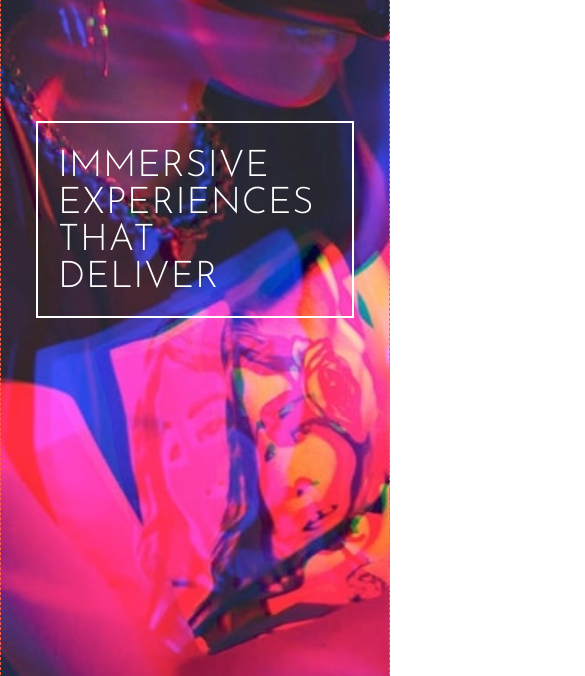
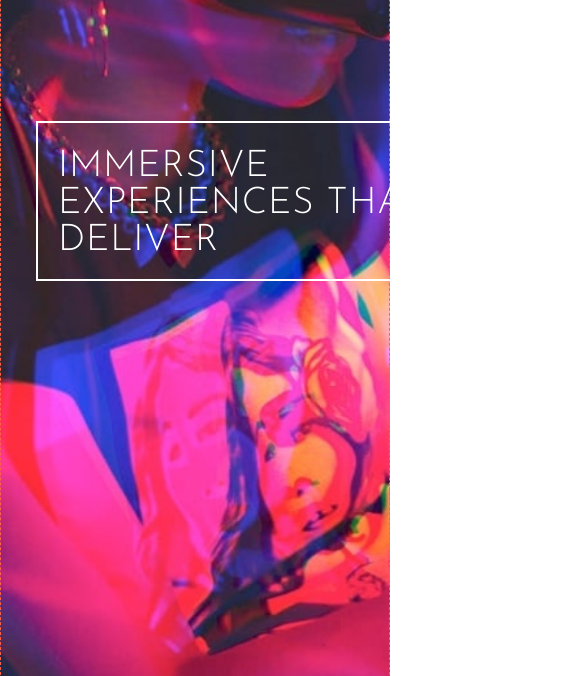
Before and after one commit to tascintra/loopstudios, a website built with Vite: page index.html in a window 390 px wide. Shown: the part 166-842 px from the top of the page, 585 px wide, since content can reach past the window. Built offline with nearby package versions, Linux system fonts and the light colour scheme.

Commit message:
the leader media query fixed

```diff
--- a/src/css/header.css
+++ b/src/css/header.css
@@ -127,6 +127,13 @@ header {
   }
 }
 
+@media (max-width: 600px) {
+  .main-title {
+    font-size: 3rem;
+    padding: 40px 20px 25px 40px;
+  }
+}
+
 @media (max-width: 575px) {
   .top-menu {
     padding: 65px 35px;
@@ -134,15 +141,9 @@ header {
 
   .main-title {
     margin: 124px 35px;
-    padding: 40px 130px 25px 40px;
   }
 }
 
-@media (max-width: 530px) {
-  .main-title {
-    font-size: 3rem;
-  }
-}
 
 @media (max-width: 480px) {
   .main-title {
--- a/src/css/leader.css
+++ b/src/css/leader.css
@@ -116,9 +116,3 @@
     font-size: 1.2rem;
   }
 }
-
-@media (max-width: 575px) {
-  .the-leader-container {
-    margin: 124px 35px;
-  }
-}
--- a/src/css/main.css
+++ b/src/css/main.css
@@ -40,6 +40,7 @@ body {
 
 .std-margin {
   margin: 124px 164px;
+  min-width: 400px;
 }
 
 @media (max-width: 1100px) {
@@ -54,6 +55,12 @@ body {
   }
 }
 
+@media (max-width: 575px) {
+  .std-margin {
+    margin: 124px 35px;
+  }
+}
+
 .marked-border {
   border: 1px tomato dashed;
 }
```
